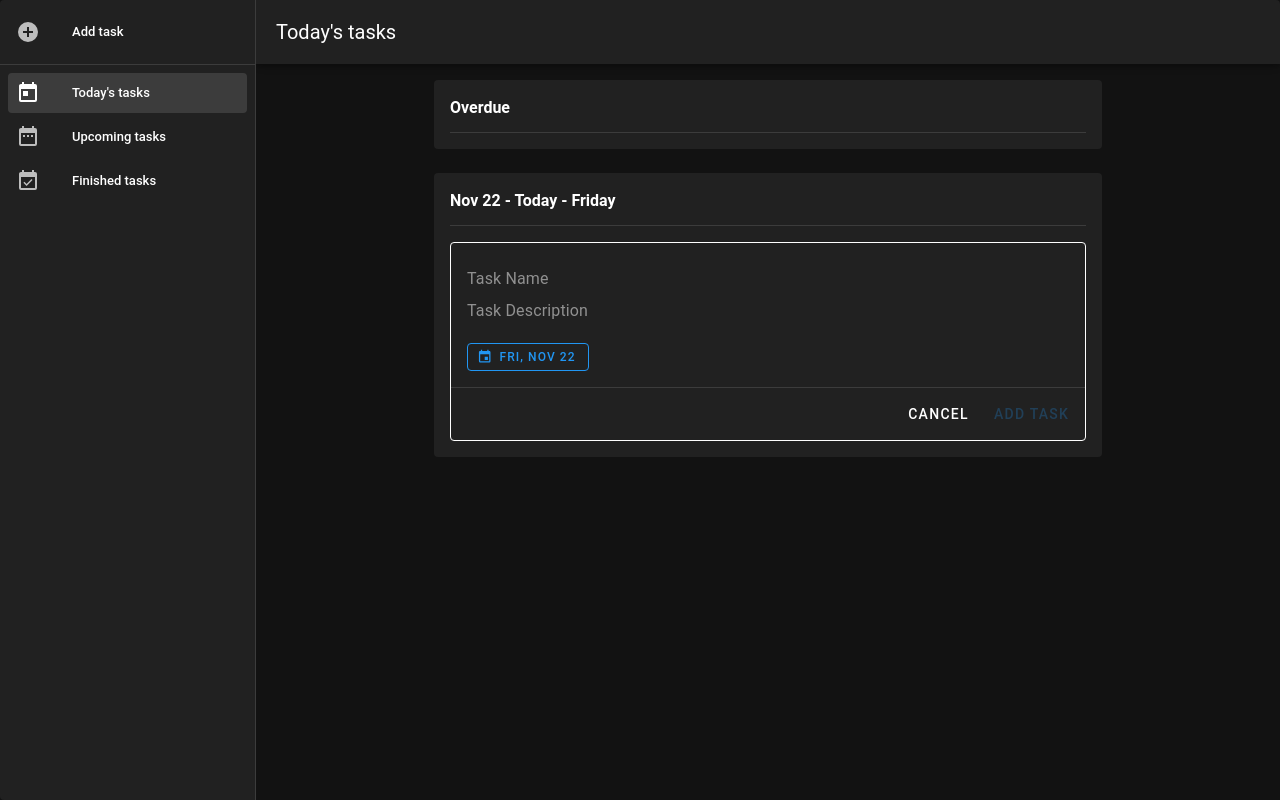
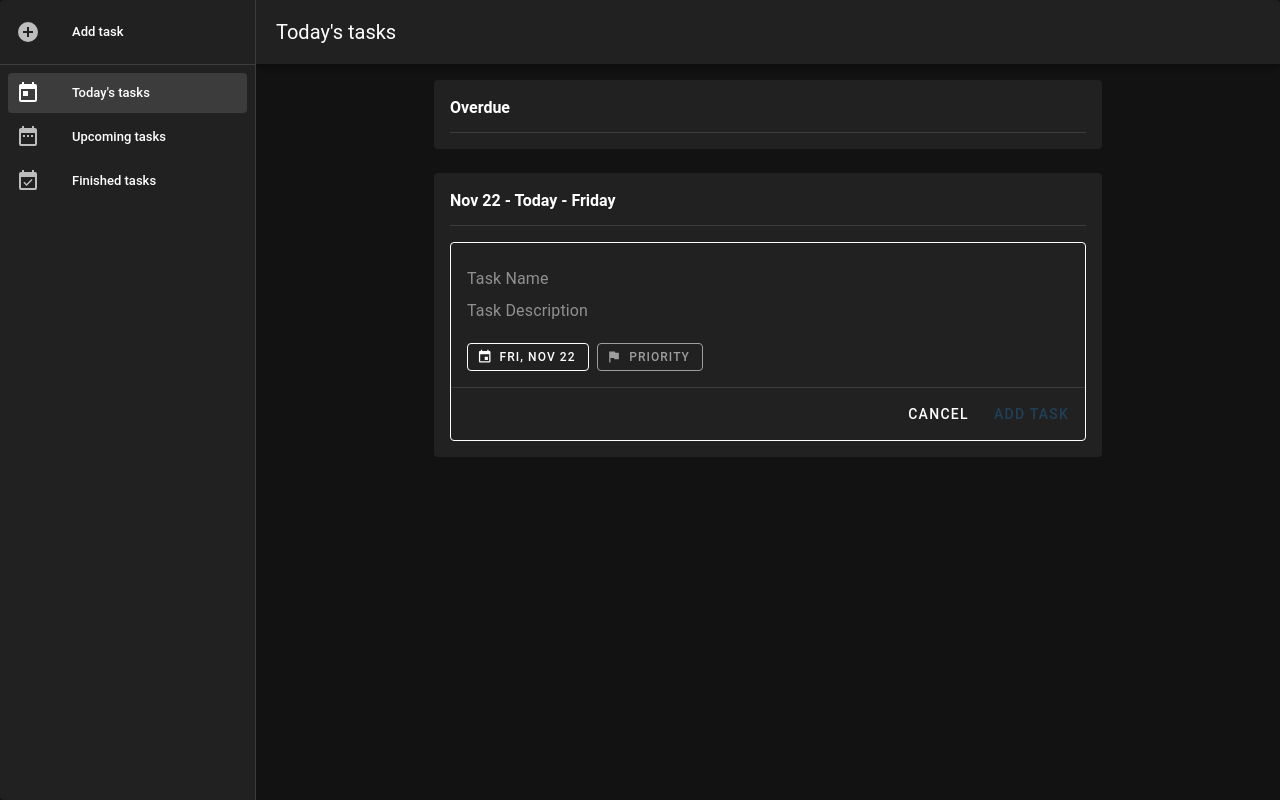
Before and after one commit to Ordinal43/vue3-todolist-app, a Vue app: page / in a window 1280 px wide. Both pictures are taken after a click on the button "ADD TASK". Built offline with nearby package versions, Linux system fonts and the light colour scheme.

Commit message:
add priority field

```diff
--- a/src/components/TaskDetail.vue
+++ b/src/components/TaskDetail.vue
@@ -2,7 +2,7 @@
   <v-dialog
     :model-value="showTaskDetail"
     @update:model-value="closeForm"
-    max-width="800"
+    max-width="850"
     min-height="500"
   >
     <v-card v-if="getTaskDetails">
@@ -68,7 +68,8 @@
                   @update:model-value="
                     (value) => setTaskStatus(getTaskDetails.key, value)
                   "
-                  color="primary"
+                  :base-color="getPriorityColor(getTaskDetails.priority)"
+                  :color="getPriorityColor(getTaskDetails.priority)"
                   hide-details
                 ></v-checkbox>
               </v-col>
@@ -156,7 +157,9 @@
             </TaskList>
           </v-col>
 
-          <v-col cols="12" md="3" class="d-flex flex-column align-end">
+          <v-col cols="12" md="3" class="px-3">
+            <TaskDetailMenu>
+              <template #title> Due date </template>
               <v-menu
                 v-model="menuDatePicker"
                 :close-on-content-click="false"
@@ -166,8 +169,9 @@
                   <v-btn
                     :prepend-icon="mdiCalendar"
                     color="primary"
-                  variant="outlined"
+                    variant="text"
                     size="small"
+                    block
                     v-bind="props"
                   >
                     {{ formattedDate }}
@@ -181,6 +185,49 @@
                   hide-header
                 ></v-date-picker>
               </v-menu>
+            </TaskDetailMenu>
+
+            <TaskDetailMenu>
+              <template #title> Priority </template>
+              <v-menu
+                v-model="menuPriority"
+                :close-on-content-click="false"
+                location="bottom"
+              >
+                <template v-slot:activator="{ props }">
+                  <v-btn
+                    :prepend-icon="mdiFlag"
+                    :color="getPriorityColor(form.taskPriority.val)"
+                    variant="text"
+                    size="small"
+                    v-bind="props"
+                    block
+                  >
+                    {{
+                      form.taskPriority.val < 4
+                        ? `P${form.taskPriority.val}`
+                        : 'Priority'
+                    }}
+                  </v-btn>
+                </template>
+
+                <v-list>
+                  <v-list-item
+                    v-for="(item, i) in priorityOptions"
+                    :key="`prio-${i}`"
+                    :base-color="item.color"
+                    @click="setTaskPriority(item.value)"
+                  >
+                    <template #prepend>
+                      <v-icon :icon="mdiFlag"></v-icon>
+                    </template>
+                    <v-list-item-title
+                      >Priority {{ item.value }}</v-list-item-title
+                    >
+                  </v-list-item>
+                </v-list>
+              </v-menu>
+            </TaskDetailMenu>
           </v-col>
         </v-row>
       </v-card-text>
@@ -205,10 +252,12 @@ import {
   mdiChevronRight,
   mdiClose,
   mdiFileTree,
+  mdiFlag,
 } from '@mdi/js'
 import { useFormRules } from '@/composables/useFormRules'
 import { useTaskStore } from '@/stores/useTaskStore'
 import TaskList from './TaskList.vue'
+import TaskDetailMenu from './TaskDetailMenu.vue'
 
 const taskStore = useTaskStore()
 
@@ -266,6 +315,9 @@ const getInitialData = () => ({
   taskDate: {
     val: '',
   },
+  taskPriority: {
+    val: 4,
+  },
 })
 
 // form logic
@@ -284,11 +336,12 @@ const closeEditForm = () => {
 }
 
 const resetForm = () => {
-  const { name, desc, date } = getTaskDetails.value
+  const { name, desc, date, priority } = getTaskDetails.value
 
   form.value.taskName.val = name
   form.value.taskDesc.val = desc
   form.value.taskDate.val = new Date(date)
+  form.value.taskPriority.val = priority
 }
 
 watchEffect(() => {
@@ -329,4 +382,29 @@ const setTaskDate = (event) => {
   taskStore.updateTaskDate(taskStore.activeKey, event)
   menuDatePicker.value = false
 }
+
+// menu priority logic
+const menuPriority = ref(false)
+const priorityOptions = [
+  { value: 1, color: 'red' },
+  { value: 2, color: 'yellow' },
+  { value: 3, color: 'blue' },
+  { value: 4, color: 'grey' },
+]
+const getPriorityColor = (value) => {
+  switch (value) {
+    case 1:
+      return 'red'
+    case 2:
+      return 'yellow'
+    case 3:
+      return 'blue'
+    default:
+      return 'grey'
+  }
+}
+const setTaskPriority = (priority) => {
+  taskStore.updateTaskPriority(taskStore.activeKey, priority)
+  menuPriority.value = false
+}
 </script>
--- /dev/null
+++ b/src/components/TaskDetailMenu.vue
@@ -0,0 +1,9 @@
+<template>
+  <div class="mb-3">
+    <h5>
+      <slot name="title"></slot>
+    </h5>
+    <v-divider class="mb-2"></v-divider>
+    <slot></slot>
+  </div>
+</template>
--- a/src/components/TaskForm.vue
+++ b/src/components/TaskForm.vue
@@ -31,7 +31,7 @@
             variant="plain"
           ></v-textarea>
 
-          <div class="mt-5">
+          <div class="mt-5 d-flex ga-2">
             <v-menu
               v-model="menuDatePicker"
               :close-on-content-click="false"
@@ -40,7 +40,6 @@
               <template v-slot:activator="{ props }">
                 <v-btn
                   :prepend-icon="mdiCalendar"
-                  color="primary"
                   variant="outlined"
                   size="small"
                   v-bind="props"
@@ -55,6 +54,44 @@
                 :min="minDate"
                 hide-header
               ></v-date-picker>
+            </v-menu>
+
+            <v-menu
+              v-model="menuPriority"
+              :close-on-content-click="false"
+              location="bottom"
+            >
+              <template v-slot:activator="{ props }">
+                <v-btn
+                  :prepend-icon="mdiFlag"
+                  :color="getPriorityColor"
+                  variant="outlined"
+                  size="small"
+                  v-bind="props"
+                >
+                  {{
+                    form.taskPriority.val < 4
+                      ? `P${form.taskPriority.val}`
+                      : 'Priority'
+                  }}
+                </v-btn>
+              </template>
+
+              <v-list>
+                <v-list-item
+                  v-for="(item, i) in priorityOptions"
+                  :key="`prio-${i}`"
+                  :base-color="item.color"
+                  @click="setTaskPriority(item.value)"
+                >
+                  <template #prepend>
+                    <v-icon :icon="mdiFlag"></v-icon>
+                  </template>
+                  <v-list-item-title
+                    >Priority {{ item.value }}</v-list-item-title
+                  >
+                </v-list-item>
+              </v-list>
             </v-menu>
           </div>
         </v-card-text>
@@ -92,11 +129,9 @@ import {
 } from 'vue'
 import { useDate } from 'vuetify'
 import { VDialog } from 'vuetify/components/VDialog'
-import { mdiCalendar, mdiClose } from '@mdi/js'
+import { mdiCalendar, mdiClose, mdiFlag } from '@mdi/js'
 import { useFormRules } from '@/composables/useFormRules'
 import { useTaskStore } from '@/stores/useTaskStore'
-
-const dateAdapter = useDate()
 
 // dialog logic
 const showForm = defineModel()
@@ -139,7 +174,8 @@ const getVariant = computed(() => {
   }
 })
 
-// date-picker logic
+// menu date-picker logic
+const dateAdapter = useDate()
 const menuDatePicker = ref(false)
 const formattedDate = computed(() =>
   dateAdapter.format(form.value.taskDate.val, 'normalDateWithWeekday'),
@@ -148,6 +184,31 @@ const setTaskDate = (event) => {
   form.value.taskDate.val = event
   menuDatePicker.value = false
 }
+
+// menu priority logic
+const menuPriority = ref(false)
+const priorityOptions = [
+  { value: 1, color: 'red' },
+  { value: 2, color: 'yellow' },
+  { value: 3, color: 'blue' },
+  { value: 4, color: 'grey' },
+]
+const setTaskPriority = (priority) => {
+  form.value.taskPriority.val = priority
+  menuPriority.value = false
+}
+const getPriorityColor = computed(() => {
+  switch (form.value.taskPriority.val) {
+    case 1:
+      return 'red'
+    case 2:
+      return 'yellow'
+    case 3:
+      return 'blue'
+    default:
+      return 'grey'
+  }
+})
 
 // input logic
 const { ruleRequired, ruleMaxLen } = useFormRules()
@@ -170,6 +231,9 @@ const getInitialData = () => ({
   },
   taskDate: {
     val: currentDate,
+  },
+  taskPriority: {
+    val: 4,
   },
 })
 
@@ -194,7 +258,7 @@ const isSubtaskForm = inject('isSubtaskForm', false)
 
 const submitForm = () => {
   if (isFormValid.value === true) {
-    const { taskName, taskDesc, taskDate } = form.value
+    const { taskName, taskDesc, taskDate, taskPriority } = form.value
     const parentKey = isSubtaskForm ? taskStore.activeKey : null
     const parentLevel = taskStore.tasks.get(parentKey)?.level ?? 0
 
@@ -202,6 +266,7 @@ const submitForm = () => {
       name: taskName.val,
       desc: taskDesc.val,
       date: taskDate.val,
+      priority: taskPriority.val,
     })
     closeForm()
     snackbar.value = true
--- a/src/components/TaskList.vue
+++ b/src/components/TaskList.vue
@@ -10,7 +10,7 @@
       <v-row
         v-for="task in tasks"
         :key="task.key"
-        class="align-center"
+        class="mt-3 align-center"
         no-gutters
         cols="12"
       >
@@ -18,7 +18,8 @@
           <v-checkbox
             :model-value="task.isCompleted"
             @update:model-value="(value) => setTaskStatus(task.key, value)"
-            color="primary"
+            :base-color="getPriorityColor(task.priority)"
+            :color="getPriorityColor(task.priority)"
             hide-details
           ></v-checkbox>
         </v-col>
@@ -27,9 +28,24 @@
             <h5 :class="getTaskStyle(task.isCompleted)">
               {{ task.name }}
             </h5>
-            <p :class="getDueDateColor(task.date)">
-              {{ dateAdapter.format(task.date, 'shortDate') }}
-            </p>
+            <div class="d-flex ga-2">
+              <v-chip
+                v-if="task.childKeys.length"
+                :prepend-icon="mdiFileTree"
+                density="comfortable"
+                size="small"
+              >
+                {{ task.childKeys.length }}
+              </v-chip>
+              <v-chip
+                :prepend-icon="mdiCalendarClock"
+                :color="getDueDateColor(task.date)"
+                size="small"
+                density="comfortable"
+              >
+                {{ dateAdapter.format(task.date, 'shortDate') }}
+              </v-chip>
+            </div>
           </v-card>
         </v-col>
         <v-col cols="1">
@@ -63,7 +79,12 @@
 <script setup>
 import { ref } from 'vue'
 import { useDate } from 'vuetify'
-import { mdiPlusCircle, mdiTrashCan } from '@mdi/js'
+import {
+  mdiCalendarClock,
+  mdiFileTree,
+  mdiPlusCircle,
+  mdiTrashCan,
+} from '@mdi/js'
 import { useTaskStore } from '@/stores/useTaskStore'
 import TaskForm from './TaskForm.vue'
 
@@ -87,7 +108,7 @@ TODAY.setHours(0, 0, 0, 0)
 
 const getOverdue = (date) => dateAdapter.isBefore(new Date(date), TODAY)
 const getDueDateColor = (date) => {
-  return getOverdue(date) ? { 'text-red': true } : null
+  return getOverdue(date) ? 'red' : null
 }
 const getTaskStyle = (isCompleted) => {
   return isCompleted ? { 'text-decoration-line-through': true } : null
@@ -111,4 +132,18 @@ const openTaskForm = () => {
 const openTaskDetail = (key) => {
   taskStore.setActiveKey(key)
 }
+
+// priority logic
+const getPriorityColor = (value) => {
+  switch (value) {
+    case 1:
+      return 'red'
+    case 2:
+      return 'yellow'
+    case 3:
+      return 'blue'
+    default:
+      return 'grey'
+  }
+}
 </script>
--- a/src/stores/useTaskStore.js
+++ b/src/stores/useTaskStore.js
@@ -10,7 +10,7 @@ export const useTaskStore = defineStore('task', () => {
   // task CRUD logic
   const tasks = useLocalStorage(LOCAL_STORAGE_KEY, new Map())
 
-  const addNewTask = (parentKey, level = 0, { name, desc, date }) => {
+  const addNewTask = (parentKey, level = 0, { name, desc, date, priority }) => {
     const newId = uuidv4()
 
     tasks.value.set(newId, {
@@ -20,6 +20,7 @@ export const useTaskStore = defineStore('task', () => {
       name,
       desc,
       date,
+      priority,
       level: level + 1,
       isCompleted: false,
     })
@@ -69,6 +70,10 @@ export const useTaskStore = defineStore('task', () => {
 
   const updateTaskDate = (key, date) => {
     tasks.value.get(key).date = date
+  }
+
+  const updateTaskPriority = (key, priority) => {
+    tasks.value.get(key).priority = priority
   }
 
   // getters
@@ -141,6 +146,7 @@ export const useTaskStore = defineStore('task', () => {
     setTaskStatus,
     updateTaskValue,
     updateTaskDate,
+    updateTaskPriority,
     getTasksToday,
     getTasksOverdue,
     getTasksUpcoming,
```
Lines whose indentation alone changed are shown as unchanged.
